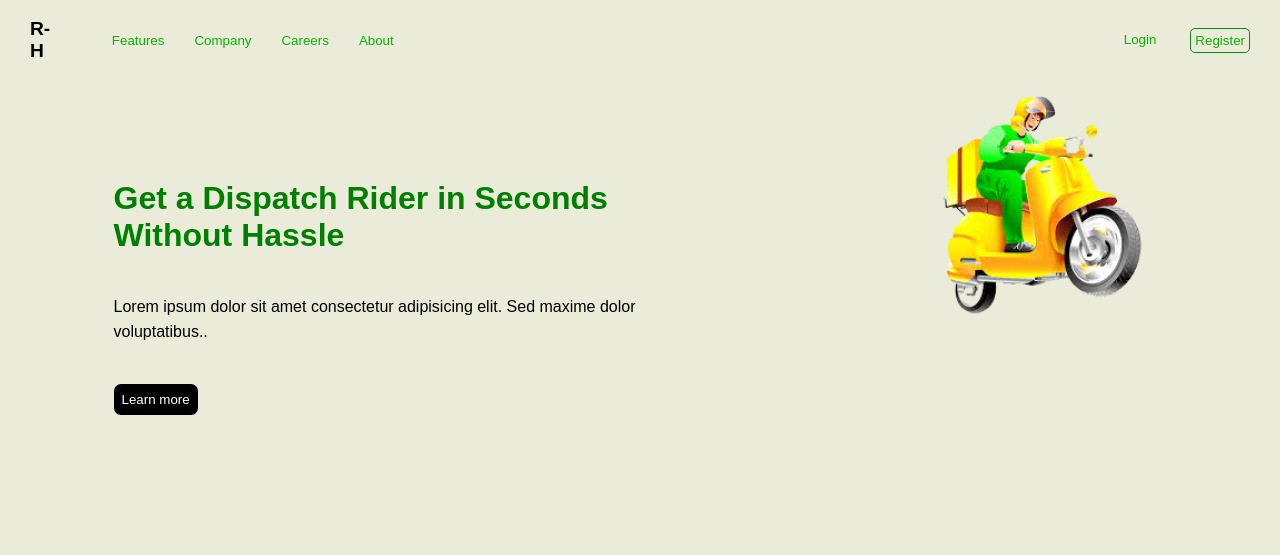
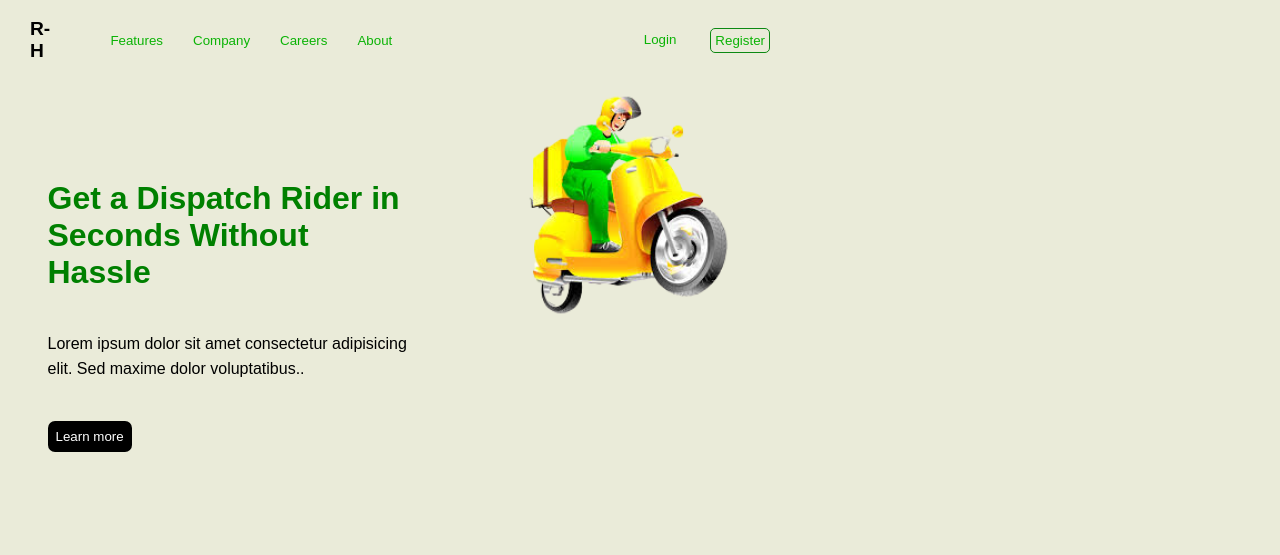
Before and after one commit to Gbengashowunmi/logistics_landing_page, a plain HTML site: page index.html in a window 1280 px wide. Drawn offline with Linux system fonts and the light colour scheme.

Commit message:
Update style.css

```diff
--- a/style.css
+++ b/style.css
@@ -6,7 +6,7 @@
 }
 
 body{
-    width: 100%;
+    width: 100vh;
     height: 100vh;
     background-color: rgb(234, 235, 217);
    font-family: Arial, Helvetica, sans-serif;
```
